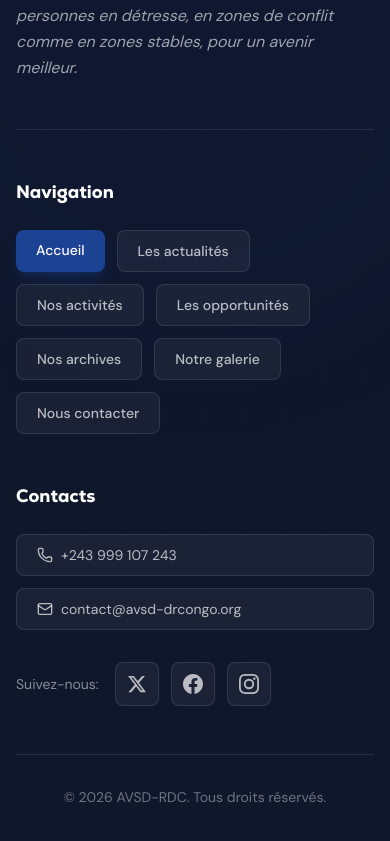
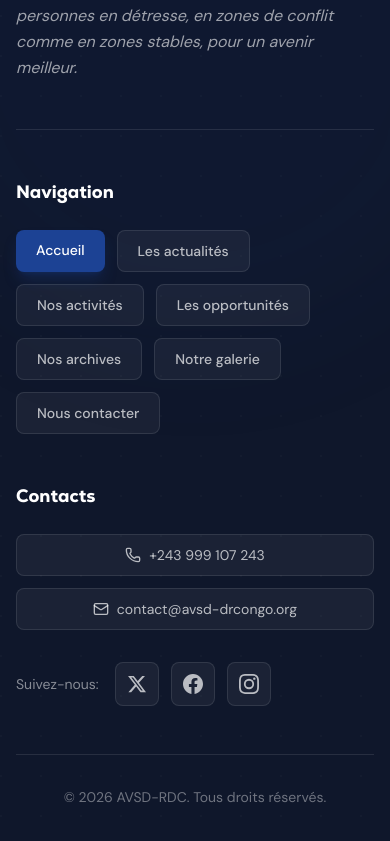
Before and after one commit to AnicetChiza07/site-avsd, a React (Vite) app in the folder apps/web/: page /contact in a window 390 px wide. Shown: the part 2219-3060 px from the top of the page. Built offline with nearby package versions, Linux system fonts and the light colour scheme; no server answers.

Commit message:
updating the design and other implementations

```diff
--- a/apps/web/src/components/layouts/Footer.jsx
+++ b/apps/web/src/components/layouts/Footer.jsx
@@ -90,17 +90,17 @@ const Footer = () => {
                             <h3 className="text-lg font-heading text-white mb-6">Contacts</h3>
 
                             {/* Informations de contact */}
-                            <div className="flex flex-col sm:flex-row gap-3 mb-8">
+                            <div className="flex flex-col sm:flex-row flex-wrap gap-3 mb-8">
                                 <a
                                     href="tel:+243999107243"
-                                    className="inline-flex items-center gap-2 px-5 py-2.5 bg-white/5 border border-white/10 rounded-lg text-sm text-white/70 hover:bg-white/10 hover:text-white hover:border-white/20 transition-all duration-300"
+                                    className="inline-flex items-center justify-center gap-2 px-5 py-2.5 bg-white/5 border border-white/10 rounded-lg text-sm text-white/70 hover:bg-white/10 hover:text-white hover:border-white/20 transition-all duration-300"
                                 >
                                     <Phone className="w-4 h-4" />
                                     <span>+243 999 107 243</span>
                                 </a>
                                 <a
                                     href="mailto:contact@avsd-drcongo.org"
-                                    className="inline-flex items-center gap-2 px-5 py-2.5 bg-white/5 border border-white/10 rounded-lg text-sm text-white/70 hover:bg-white/10 hover:text-white hover:border-white/20 transition-all duration-300"
+                                    className="inline-flex items-center justify-center gap-2 px-5 py-2.5 bg-white/5 border border-white/10 rounded-lg text-sm text-white/70 hover:bg-white/10 hover:text-white hover:border-white/20 transition-all duration-300"
                                 >
                                     <Mail className="w-4 h-4" />
                                     <span>contact@avsd-drcongo.org</span>
@@ -114,7 +114,9 @@ const Footer = () => {
 
                                     {/* X (Twitter) */}
                                     <a
-                                        href="#"
+                                        href="https://x.com/avsdrdc"
+                                        target="_blank"
+                                        rel="noopener noreferrer"
                                         aria-label="X (Twitter)"
                                         className="w-11 h-11 flex items-center justify-center bg-white/5 border border-white/10 rounded-lg hover:bg-brand-blue hover:border-brand-blue transition-all duration-300 group"
                                     >
@@ -125,7 +127,9 @@ const Footer = () => {
 
                                     {/* Facebook */}
                                     <a
-                                        href="#"
+                                        href="https://www.facebook.com/avsd.jeunesse"
+                                        target="_blank"
+                                        rel="noopener noreferrer"
                                         aria-label="Facebook"
                                         className="w-11 h-11 flex items-center justify-center bg-white/5 border border-white/10 rounded-lg hover:bg-brand-blue hover:border-brand-blue transition-all duration-300 group"
                                     >
@@ -136,7 +140,9 @@ const Footer = () => {
 
                                     {/* Instagram */}
                                     <a
-                                        href="#"
+                                        href="https://www.instagram.com/avsd_drcongo/"
+                                        target="_blank"
+                                        rel="noopener noreferrer"
                                         aria-label="Instagram"
                                         className="w-11 h-11 flex items-center justify-center bg-white/5 border border-white/10 rounded-lg hover:bg-brand-blue hover:border-brand-blue transition-all duration-300 group"
                                     >
--- a/apps/web/src/components/sections/PartnersSection.jsx
+++ b/apps/web/src/components/sections/PartnersSection.jsx
@@ -58,11 +58,11 @@ const PartnersSection = () => {
 
                 {/* Container des logos avec masque de fondu */}
                 <div className="mask-fade-edges overflow-hidden w-full relative">
-                    <div className="flex items-center gap-10 animate-scroll-logos w-max">
+                    <div className="flex items-center gap-12 animate-scroll-logos w-max">
                         {duplicatedPartners.map((partner, index) => (
                             <div
                                 key={`${partner._id}-${index}`}
-                                className="flex-shrink-0 w-[180px] h-[100px] sm:w-[180px] sm:h-[100px] flex items-center justify-center"
+                                className="flex-shrink-0 w-[180px] h-[100px] sm:w-[150px] sm:h-[100px] flex items-center justify-center"
                             >
                                 <img
                                     src={getImageUrl(partner.image)}
```
